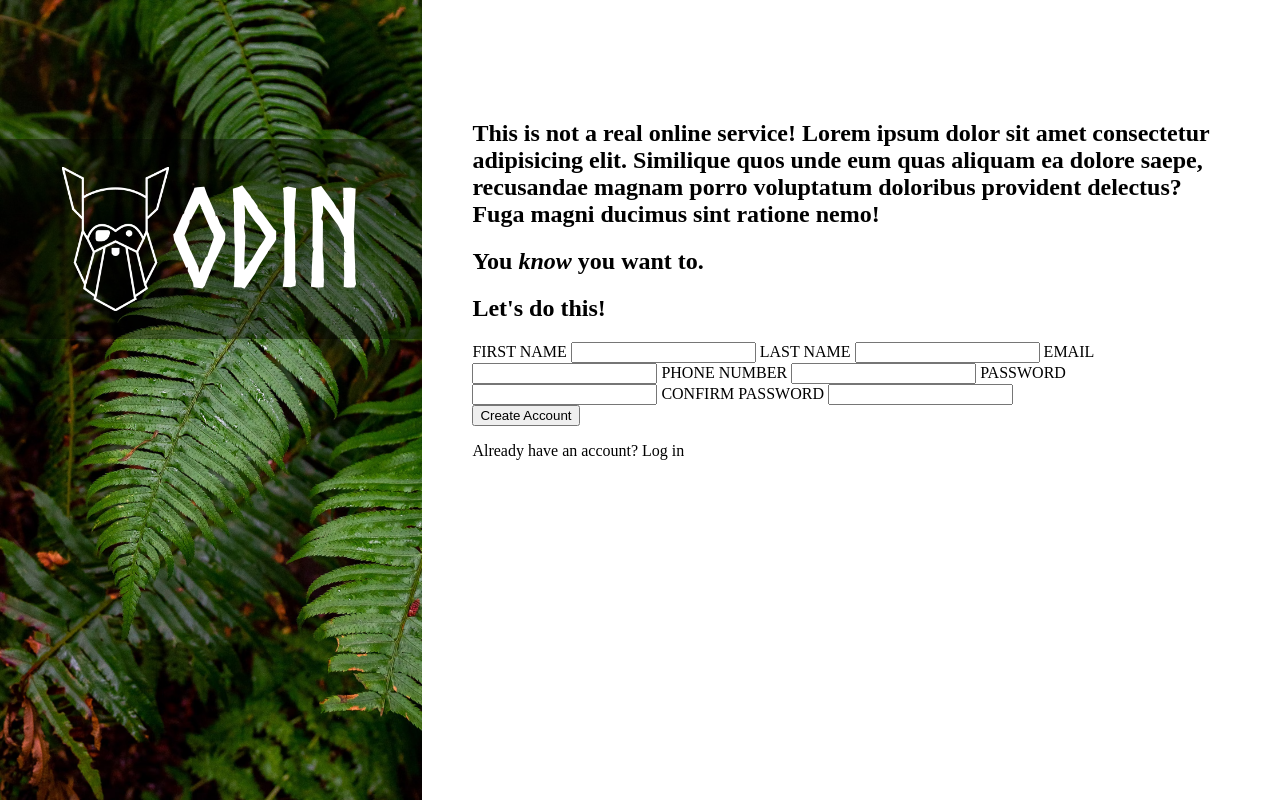
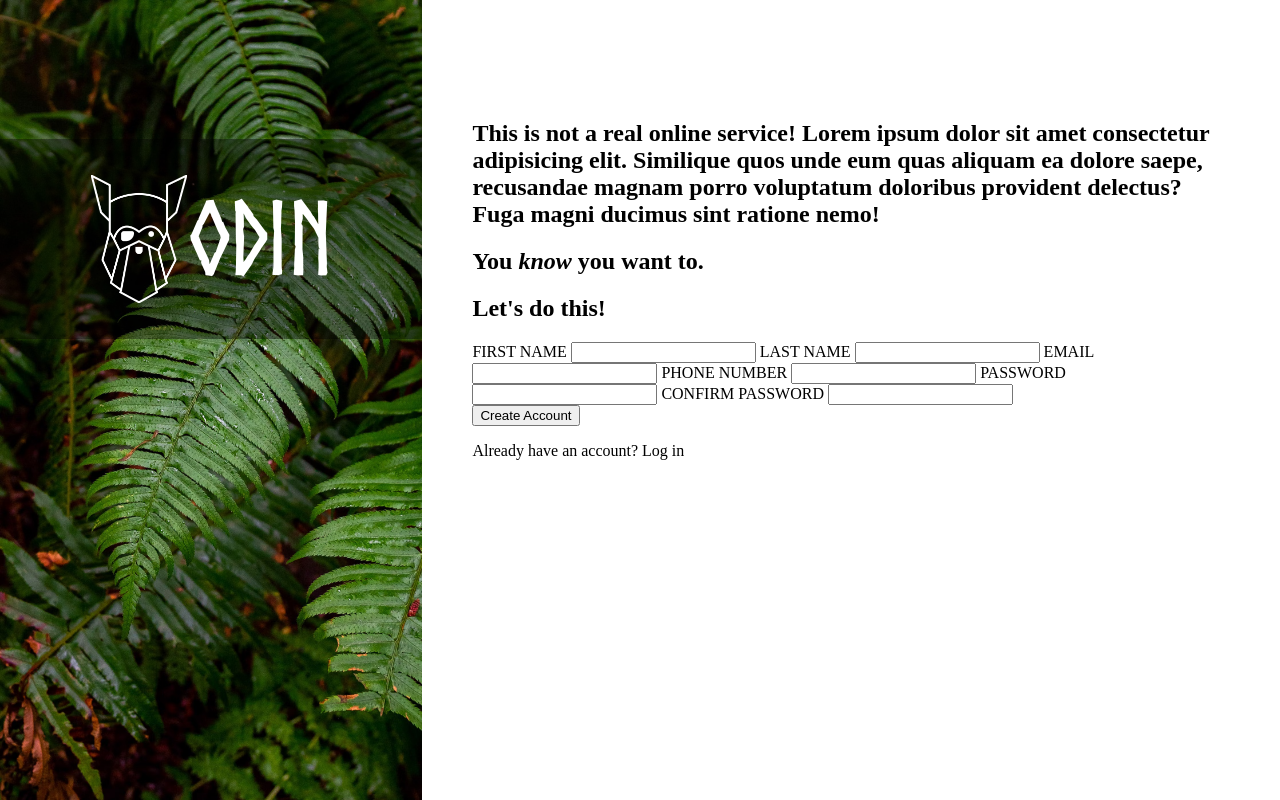
Before and after one commit to mrkgbr/top-sign-up-form, a plain HTML site: page index.html in a window 1280 px wide. Drawn offline with Linux system fonts and the light colour scheme.

Commit message:
Added dynamic height to the logo

```diff
--- a/style.css
+++ b/style.css
@@ -12,11 +12,11 @@
 h1 {
   font-family: "Norse";
   color: white;
-  font-size: 8rem;
+  font-size: calc(2rem + 5vw);
 }
 
 img {
-  height: 9rem;
+  height: calc(4rem + 5vw);
 }
 
 body {
```
